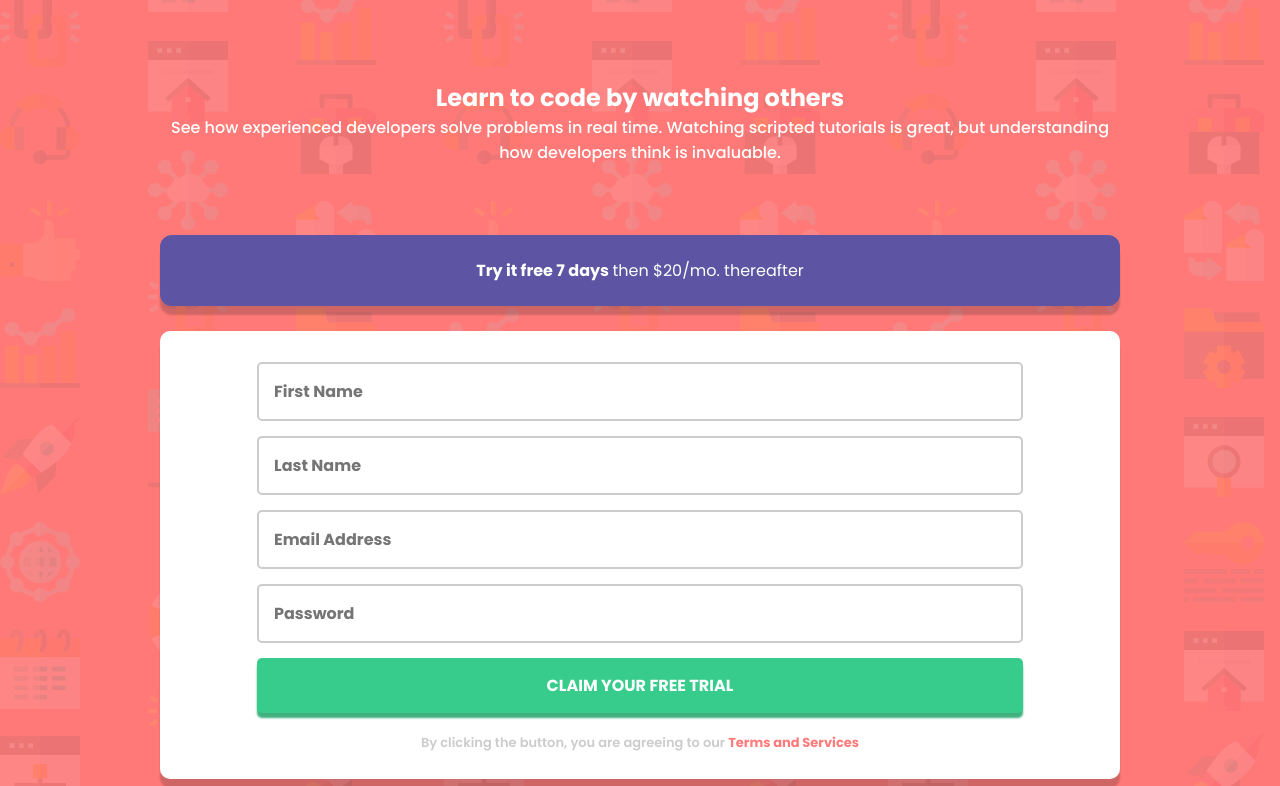
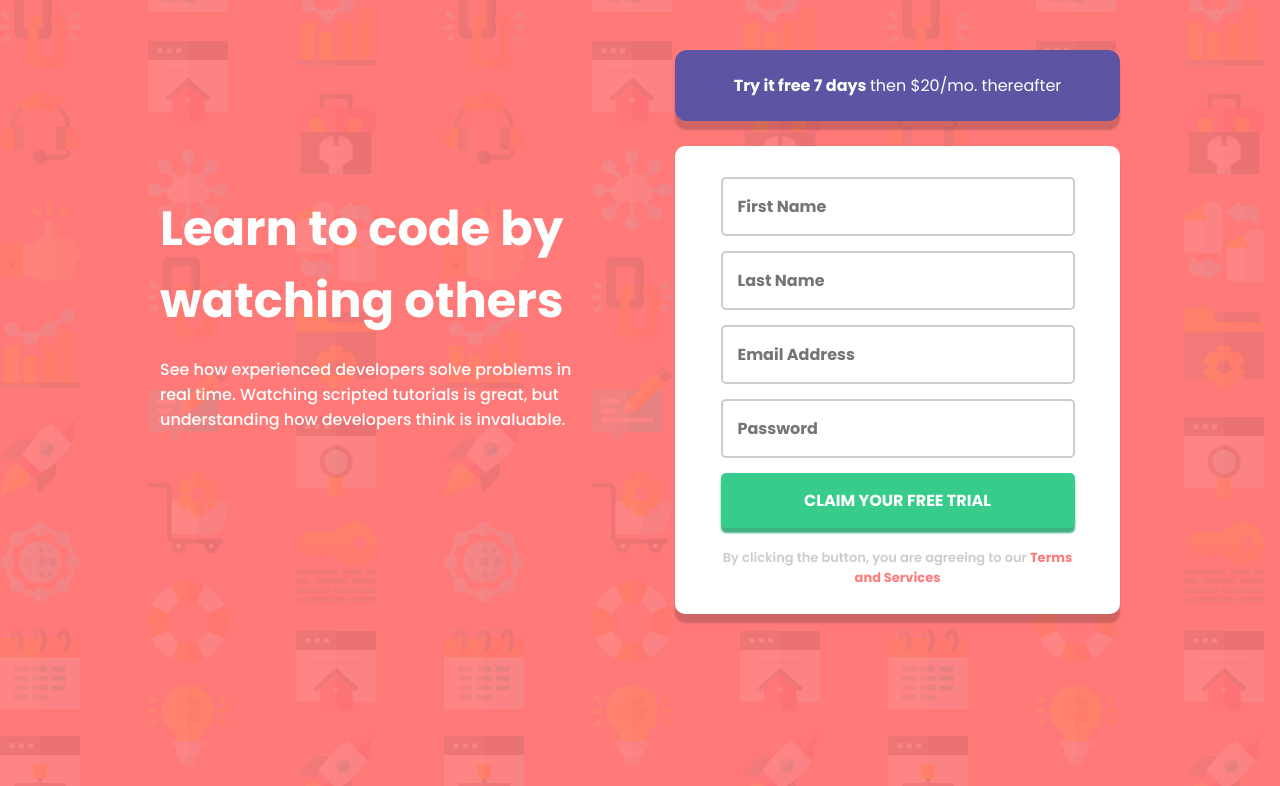
Before and after one commit to 0-th/Registration_form_zuri_task, a plain HTML site: page index.html in a window 1280 px wide. Shown: the top 786 px of the page. Drawn offline with Linux system fonts and the light colour scheme.

Commit message:
Add desktop-size specific styling

```diff
--- a/index.html
+++ b/index.html
@@ -10,6 +10,7 @@
 </head>
 <body>
     <div class="page-wrapper">
+        <div class="text-wrapper">
             <section class="showcase">
                 <div class="container">
                     <div class="showcase-header">Learn to code by watching others</div>
@@ -17,7 +18,8 @@
                         tutorials is great, but understanding how developers think is invaluable.</div>
                 </div>
             </section>
-
+        </div>
+        <div class="form-wrapper">
             <section class="subscription">
                 <div class="container">
                     <p><span class="bold-text">Try it free 7 days </span>then $20/mo. thereafter </p>
@@ -48,5 +50,6 @@
                 </div>
             </form>
         </div>
+    </div>
 </body>
 </html>
--- a/style.css
+++ b/style.css
@@ -11,8 +11,6 @@ body {
     background-color: #FF7978;
     font-family: 'Poppins', sans-serif;
     font-size: 16px;
-    /*property below was set for ide-specific issues, nothing serious*/
-    margin-bottom: 500px;
 }
 
 .page-wrapper {
@@ -90,7 +88,8 @@ form .container {
 }
 
 .input-fields input:focus {
-    outline-color: hsl(248, 32%, 49%);
+    outline: 2px solid hsl(248, 32%, 49%);
+    border: none;
 }
 
 #fname {
@@ -126,3 +125,34 @@ form .container {
     font-weight: 700;
     font-size: 13px;
 }
+
+@media screen and (min-width: 768px) {
+    .page-wrapper {
+        display: grid;
+        grid-template-columns: repeat(2, 1fr);
+        column-gap: 70px;
+    }
+
+    .text-wrapper {
+        align-self: center;
+    }
+
+    .form-wrapper {
+        margin-top: 40px;
+        align-self: center;
+    }
+
+    form {
+        margin-bottom: 0;
+    }
+
+    .showcase-header {
+        font-size: xxx-large;
+        text-align: start;
+        margin-bottom: 20px;
+    }
+
+    .showcase-text {
+        text-align: start;
+    }
+}
```
Lines whose indentation alone changed are shown as unchanged.
